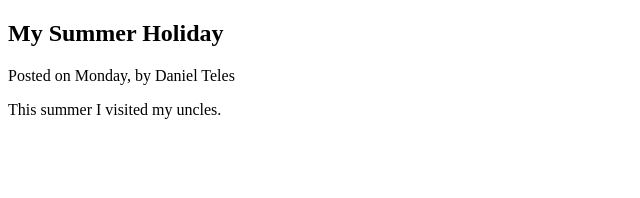
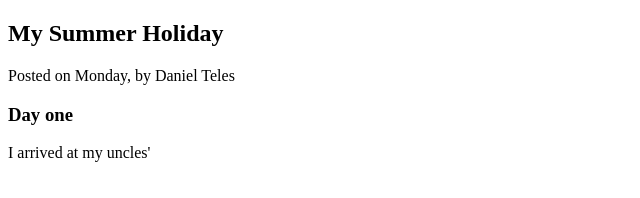
Before and after one commit to DanielTelesR/git-practice-repo, a website: page index.html in a window 1280 px wide. Shown: the whole page, without its empty margins (0-640 px from the left). Drawn offline with Linux system fonts and the light colour scheme.

Commit message:
HTML and CSS in depth Course - Meta

```diff
--- a/index.html
+++ b/index.html
@@ -4,7 +4,7 @@
     <meta charset="UTF-8" />
     <meta http-equiv="X-UA-Compatible" content="IE=edge" />
     <meta name="viewport" content="width=device-width, initial-scale=1.0" />
-    <title>Document</title>
+    <title>HTML Semantic Tags - Use case</title>
   </head>
   <body>
     <article>
@@ -13,7 +13,10 @@
         <p>Posted on Monday, by Daniel Teles</p>
       </header>
       <main>
-        <p>This summer I visited my uncles.</p>
+        <section>
+          <h3>Day one</h3>
+          <p>I arrived at my uncles'</p>
+        </section>
       </main>
     </article>
   </body>
```
